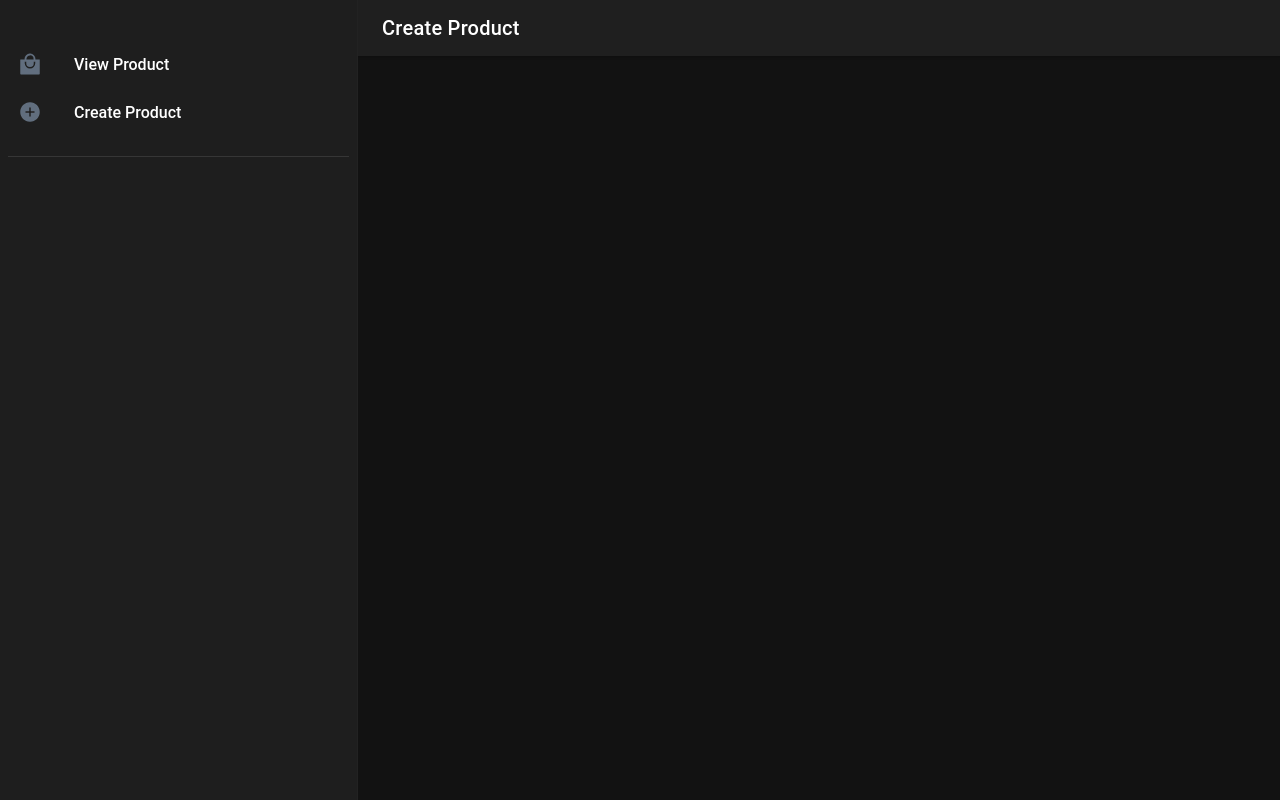
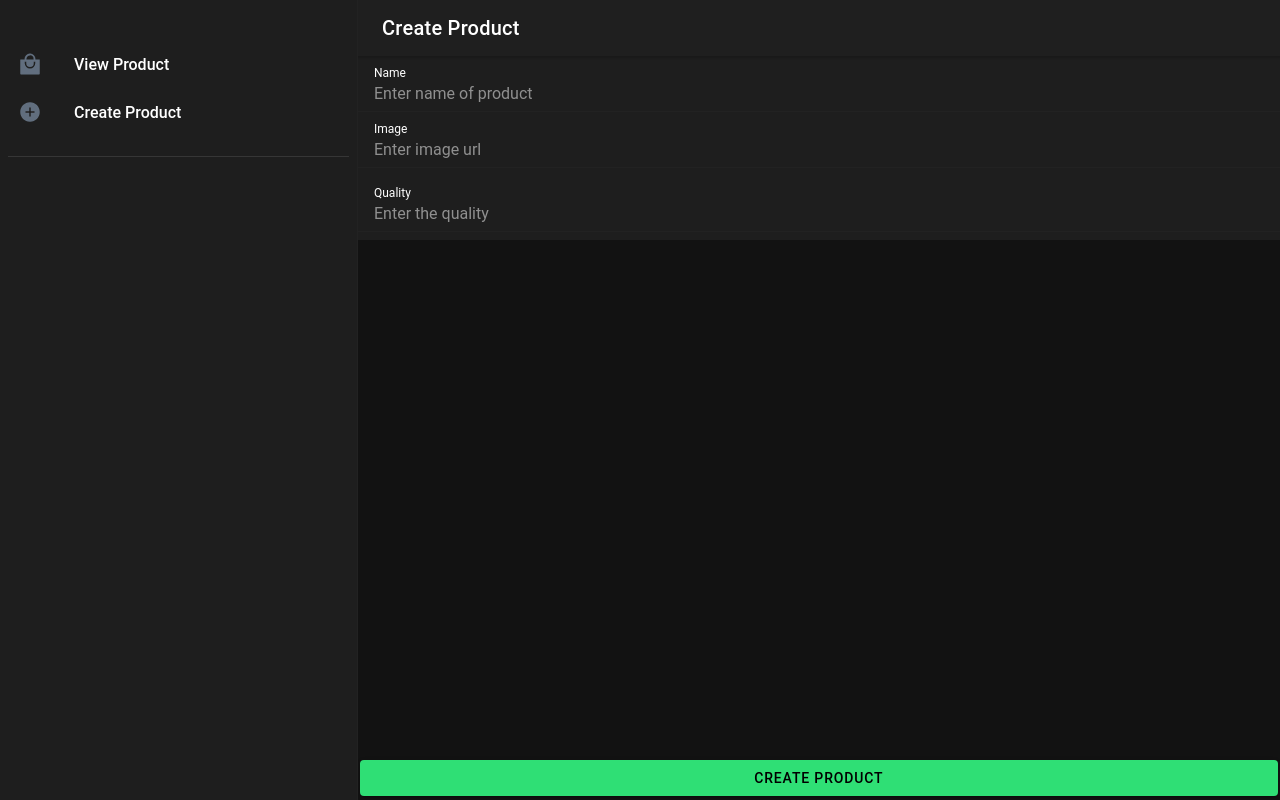
Before and after one commit to ngvbach2000/ionic-demo-crud-tr9w2b, a React (Create React App) app: page /create in a window 1280 px wide. Built offline with nearby package versions, Linux system fonts and the light colour scheme.

Commit message:
Add create view

```diff
--- a/src/pages/CreateProduct.tsx
+++ b/src/pages/CreateProduct.tsx
@@ -1,16 +1,26 @@
 import {
   IonButtons,
+  IonButton,
   IonContent,
   IonHeader,
   IonMenuButton,
   IonPage,
   IonTitle,
   IonToolbar,
+  IonList,
+  IonItem,
+  IonInput,
+  IonLabel
 } from '@ionic/react';
 import './CreateProduct.css';
+import React, { useState } from 'react';
 
 const CreateProduct: React.FC = () => {
   const title = 'Create Product';
+
+  const [name, setName] = useState<string>();
+  const [imageUrl, setImage] = useState<string>();
+  const [quantity, setQuantity] = useState<number>();
 
   return (
     <IonPage>
@@ -23,13 +33,26 @@ const CreateProduct: React.FC = () => {
         </IonToolbar>
       </IonHeader>
 
-      <IonContent fullscreen>
-        <IonHeader collapse='condense'>
-          <IonToolbar>
-            <IonTitle size='large'>{title}</IonTitle>
-          </IonToolbar>
-        </IonHeader>
+      <IonContent>
+      <IonItem>
+            <IonLabel position="stacked" placeholder="Enter name of product">Name</IonLabel>
+            <IonInput value={name} placeholder="Enter name of product" onIonChange={e => setName(e.detail.value!)}> </IonInput>
+          </IonItem>
+
+          <IonItem>
+            <IonLabel position="stacked">Image</IonLabel>
+            <IonInput value={imageUrl} placeholder="Enter image url" onIonChange={e => setImage(e.detail.value!)}> </IonInput>
+          </IonItem>
+
+        <IonList>
+          <IonItem>
+          <IonLabel position="stacked">Quality</IonLabel>
+            <IonInput type="number" value={quantity} placeholder="Enter the quality" onIonChange={e => setQuantity(+e.detail.value!)}></IonInput>
+          </IonItem>
+        </IonList>
       </IonContent>
+
+      <IonButton color="success">Create Product</IonButton>
     </IonPage>
   );
 };
```
